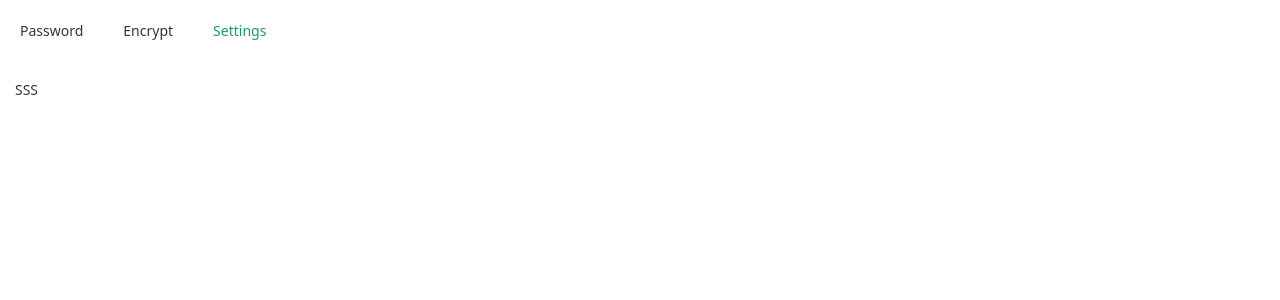
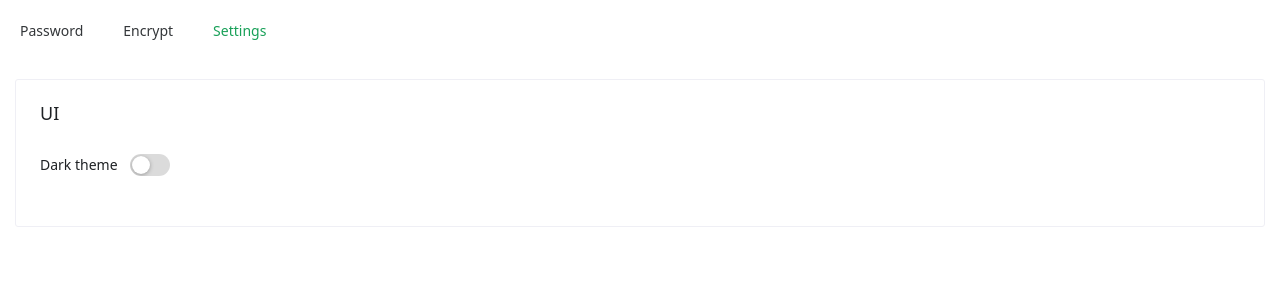
Before and after one commit to secrets-cool/homepage, a Vue app: page /#/settings in a window 1280 px wide. Shown: the top 300 px of the page. Built offline with nearby package versions, Linux system fonts and the light colour scheme.

Commit message:
ui settings.

```diff
--- a/src/views/Settings.vue
+++ b/src/views/Settings.vue
@@ -1,4 +1,20 @@
+<script setup>
+import { ref, watch } from 'vue'
+import { NCard, NForm, NGrid, NFormItemGi, NSwitch } from 'naive-ui'
+
+import { theme } from '../settings'
+const isDark = ref(theme.value === 'dark')
+watch(isDark, (value) => { theme.value = value ? 'dark' : 'light' })
+</script>
 
 <template>
-  SSS
+  <n-card title="UI">
+    <n-form label-placement="left">
+      <n-grid cols="4">
+        <n-form-item-gi label="Dark theme">
+          <n-switch v-model:value="isDark" />
+        </n-form-item-gi>
+      </n-grid>
+    </n-form>
+  </n-card>
 </template>
```
